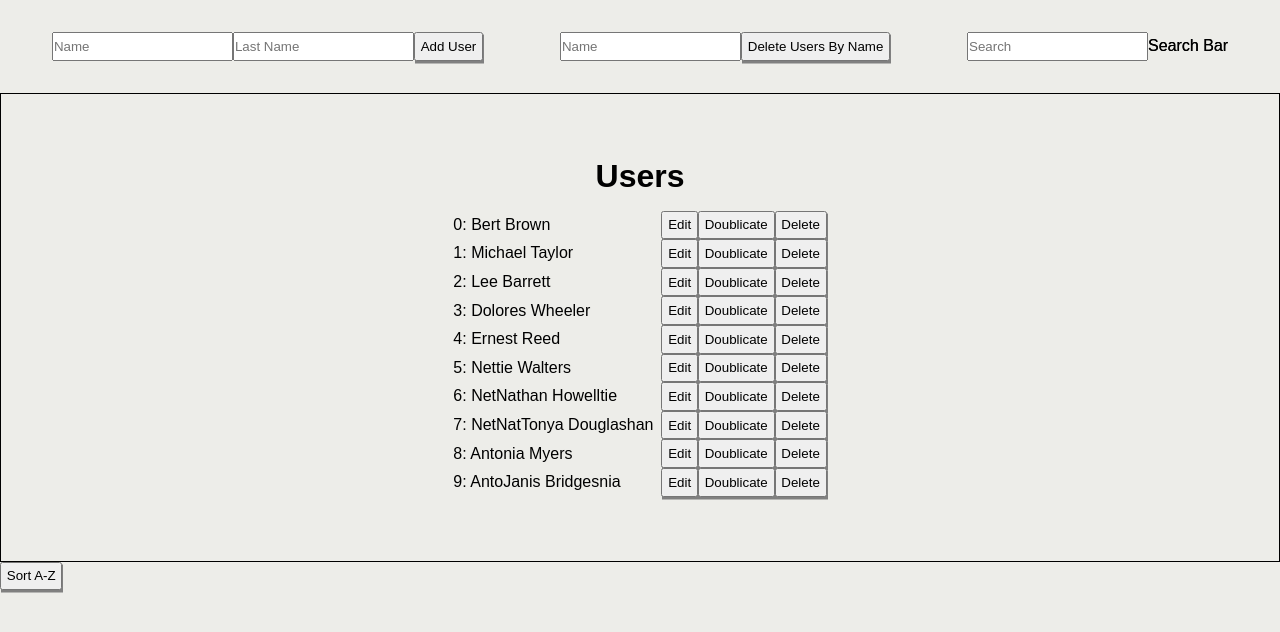
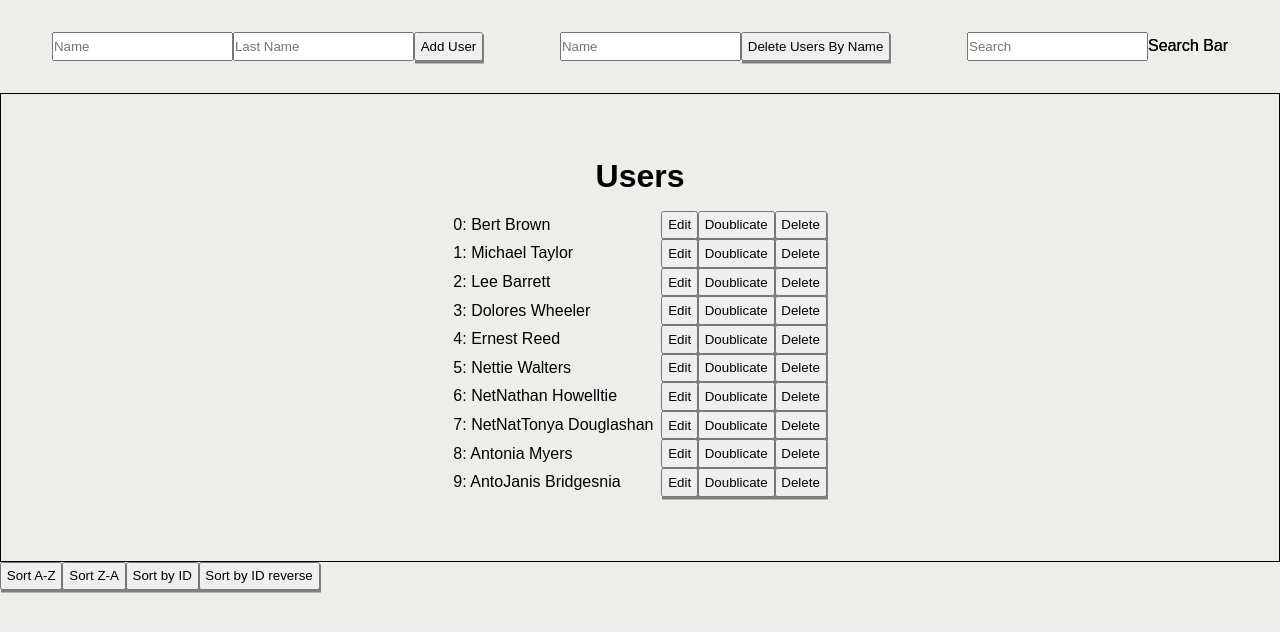
Before and after one commit to myka1/react-kazka, a React (Vite) app: page / in a window 1280 px wide. Shown: the top 632 px of the page. Built offline with nearby package versions, Linux system fonts and the light colour scheme.

Commit message:
adding more sorting options

```diff
--- a/src/App.tsx
+++ b/src/App.tsx
@@ -119,6 +119,36 @@ const App = () => {
     setUsers(sortedUsers);
   };
 
+  const sortZtoA = () => {
+    const sortedUsers = [...users];
+    sortedUsers.sort((a, b) => {
+      const nameA = a.name.toUpperCase();
+      const nameB = b.name.toUpperCase();
+      if (nameA < nameB) {
+        return 1;
+      }
+      if (nameA > nameB) {
+        return -1;
+      }
+
+      return 0;
+    });
+
+    setUsers(sortedUsers);
+  };
+
+  const sortById = () => {
+    const sortedUsers = [...users];
+    sortedUsers.sort((a, b) => a.id - b.id);
+    setUsers(sortedUsers);
+  };
+
+  const sortByIdReverse = () => {
+    const sortedUsers = [...users];
+    sortedUsers.sort((a, b) => b.id - a.id);
+    setUsers(sortedUsers);
+  };
+
   return (
     <div>
       <div className="nav">
@@ -158,7 +188,12 @@ const App = () => {
         removeUser={removeUser}
         setUsers={handleEdit}
       />
-      <SortAtoZ sortAtoZ={sortAtoZ} />
+      <SortAtoZ
+        sortAtoZ={sortAtoZ}
+        sortZtoA={sortZtoA}
+        sortById={sortById}
+        sortByIdReverse={sortByIdReverse}
+      />
     </div>
   );
 };
--- a/src/components/SortAtoZ.tsx
+++ b/src/components/SortAtoZ.tsx
@@ -1,7 +1,20 @@
-const SortAtoZ = ({ sortAtoZ }: { sortAtoZ: () => void }) => {
+const SortAtoZ = ({
+  sortAtoZ,
+  sortZtoA,
+  sortById,
+  sortByIdReverse,
+}: {
+  sortAtoZ: () => void;
+  sortZtoA: () => void;
+  sortById: () => void;
+  sortByIdReverse: () => void;
+}) => {
   return (
     <div>
       <button onClick={() => sortAtoZ()}>Sort A-Z</button>
+      <button onClick={() => sortZtoA()}>Sort Z-A</button>
+      <button onClick={() => sortById()}>Sort by ID</button>
+      <button onClick={() => sortByIdReverse()}>Sort by ID reverse</button>
     </div>
   );
 };
```
